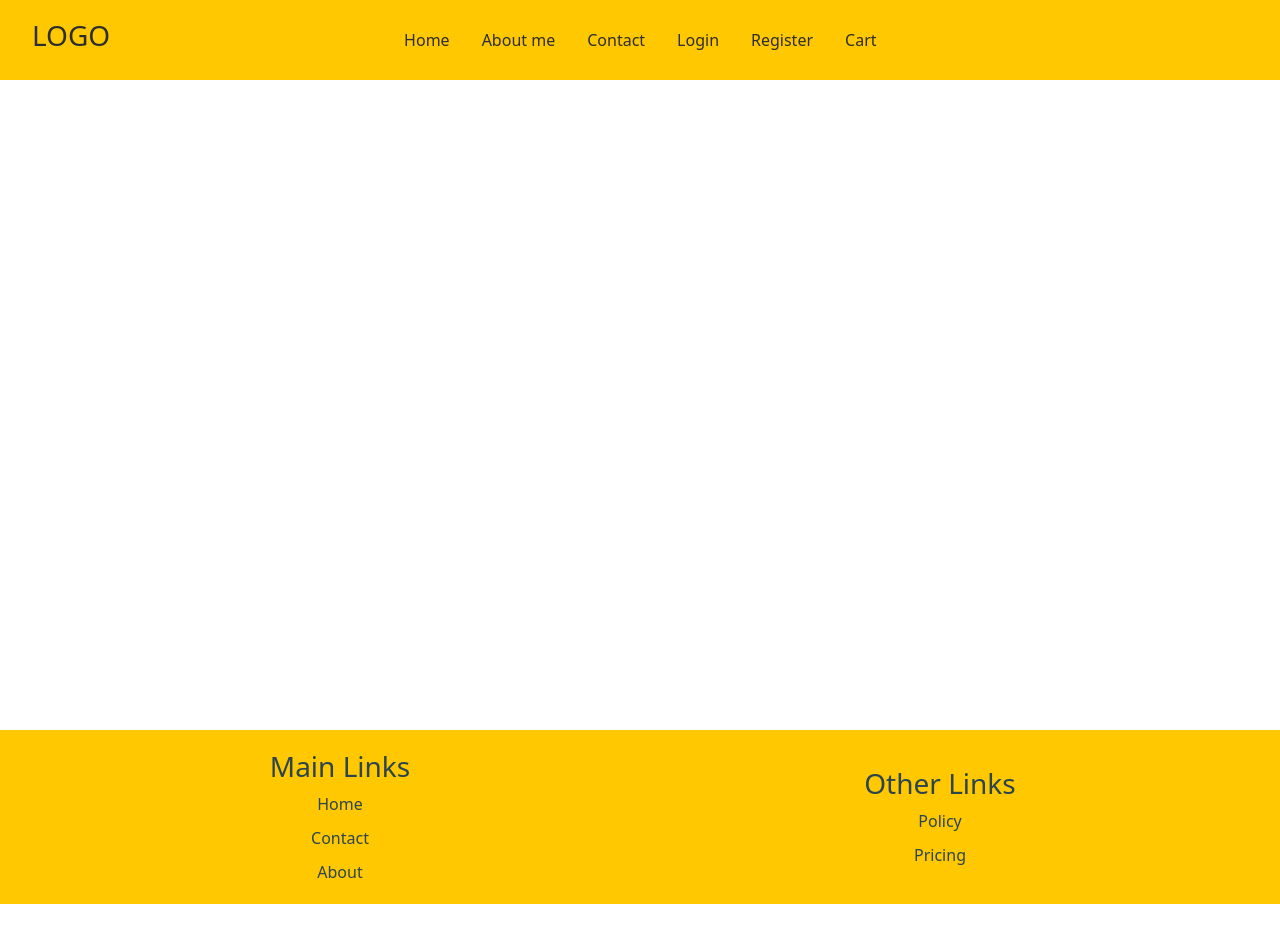
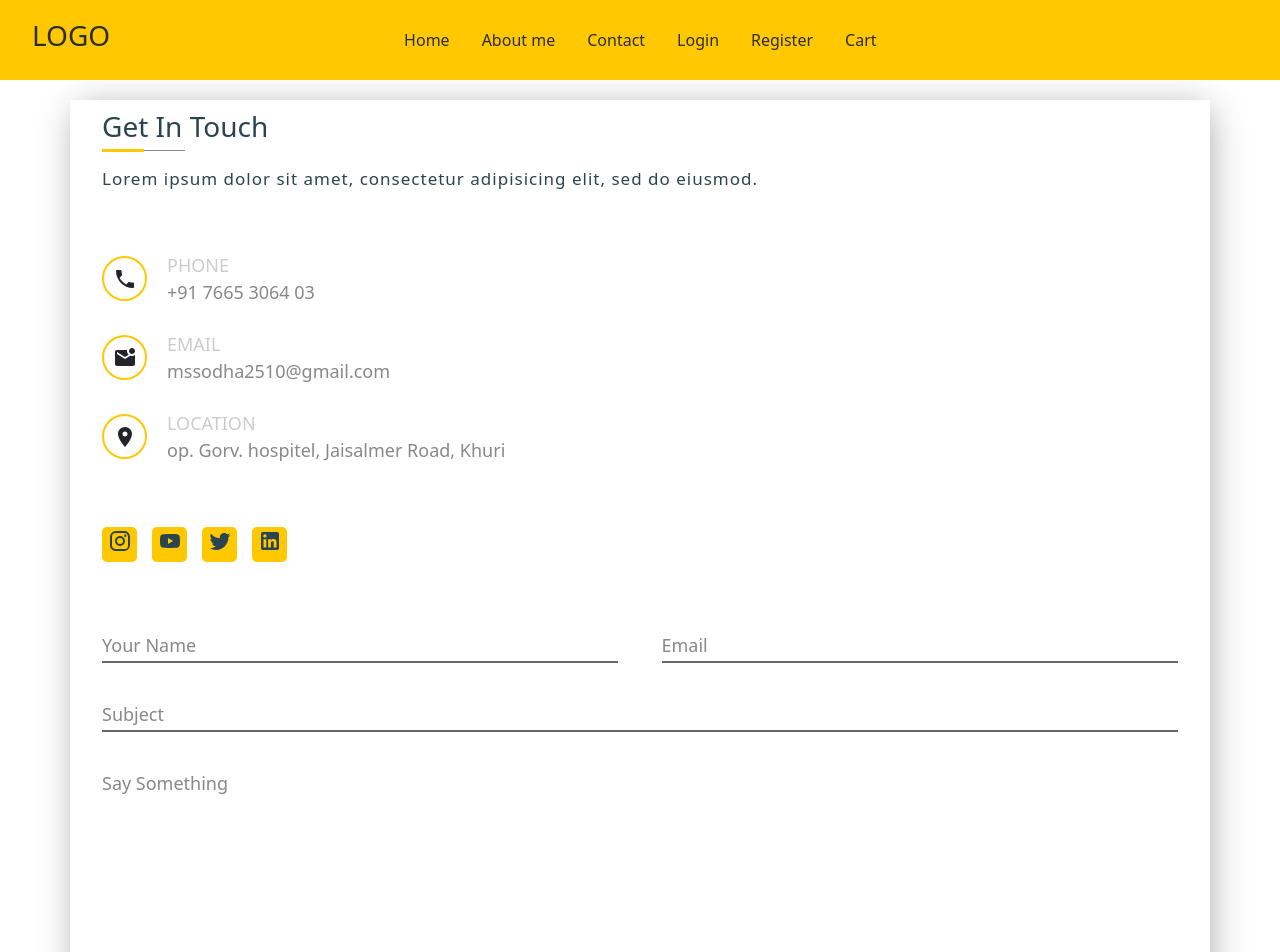
Before and after one commit to mahipalsinghsodha/PesonalE-com, a React (Create React App) app in the folder client/: page /contact in a window 1280 px wide. Shown: the top 952 px of the page. Before the commit the page ends 904 px from the top, so only its background shows below. Built offline with nearby package versions, Linux system fonts and the light colour scheme.

Commit message:
contact us page done

```diff
--- a/client/src/App.js
+++ b/client/src/App.js
@@ -4,6 +4,7 @@ import Register from "./pages/Register/Register";
 import Login from "./pages/Login/Login";
 import "./App.css";
 import Sidebar from "./components/Layout/Sidebar";
+import Contact from "./pages/Contact/Contact";
 
 function App() {
   return (
@@ -12,6 +13,7 @@ function App() {
         <Route path="/" element={<Home />} />
         <Route path="/login" element={<Login />} />
         <Route path="/register" element={<Register />} />
+        <Route path="/contact" element={<Contact />} />
       </Routes>
     </Sidebar>
   );
--- a/client/src/components/Layout/Header.css
+++ b/client/src/components/Layout/Header.css
@@ -14,6 +14,9 @@
 }
 
 header {
+  position: sticky;
+  top: 0;
+  width: 100%;
   display: flex;
   align-items: center;
   justify-content: space-between;
@@ -21,6 +24,7 @@ header {
   padding: 0 2rem;
   background-color: var(--mainColor);
   color: var(--textColor);
+  z-index: 1000; /* Add z-index to ensure the header appears above other elements */
 }
 
 nav a {
--- a/client/src/components/Layout/Sidebar.jsx
+++ b/client/src/components/Layout/Sidebar.jsx
@@ -6,7 +6,13 @@ const Sidebar = ({ children }) => {
   return (
     <div className="sidebar-sec">
       <Header />
-      <main style={{ minHeight: "650px" }}>{children}</main>
+      <main
+        style={{
+          minHeight: "650px",
+        }}
+      >
+        {children}
+      </main>
       <Footer />
     </div>
   );
--- /dev/null
+++ b/client/src/pages/Contact/Contact.jsx
@@ -0,0 +1,113 @@
+import React from "react";
+import { Link } from "react-router-dom";
+import LocalPhoneIcon from "@mui/icons-material/LocalPhone";
+import MarkEmailUnreadIcon from "@mui/icons-material/MarkEmailUnread";
+import InstagramIcon from "@mui/icons-material/Instagram";
+import YouTubeIcon from "@mui/icons-material/YouTube";
+import TwitterIcon from "@mui/icons-material/Twitter";
+import LinkedInIcon from "@mui/icons-material/LinkedIn";
+import PlaceIcon from "@mui/icons-material/Place";
+import "./contact.css";
+const Contact = () => {
+  return (
+    <div
+      style={{
+        display: "flex",
+        flexDirection: "column",
+        justifyContent: "center",
+        alignItems: "center",
+      }}
+    >
+      <div className="container">
+        <main className="row">
+          <section className="col left">
+            <div className="contactTitle">
+              <h2>Get In Touch</h2>
+              <p>
+                Lorem ipsum dolor sit amet, consectetur adipisicing elit, sed do
+                eiusmod.
+              </p>
+            </div>
+
+            <div className="contactInfo">
+              <div className="iconGroup">
+                <div className="icon">
+                  <LocalPhoneIcon />
+                </div>
+                <div className="details">
+                  <span>Phone</span>
+                  <span>+91 7665 3064 03</span>
+                </div>
+              </div>
+
+              <div className="iconGroup">
+                <div className="icon">
+                  <MarkEmailUnreadIcon />
+                </div>
+                <div className="details">
+                  <span>Email</span>
+                  <span>mssodha2510@gmail.com</span>
+                </div>
+              </div>
+
+              <div className="iconGroup">
+                <div className="icon">
+                  <PlaceIcon />
+                </div>
+                <div className="details">
+                  <span>Location</span>
+                  <span>op. Gorv. hospitel, Jaisalmer Road, Khuri</span>
+                </div>
+              </div>
+            </div>
+
+            <div className="socialMedia">
+              <Link to="/home">
+                <InstagramIcon />
+              </Link>
+              <Link to="/home">
+                <YouTubeIcon />
+              </Link>
+              <Link to="/home">
+                <TwitterIcon />
+              </Link>
+              <Link to="/home">
+                <LinkedInIcon />
+              </Link>
+            </div>
+          </section>
+
+          <section className="col right">
+            <form className="messageForm">
+              <div className="inputGroup halfWidth">
+                <input type="text" name="" required="required" />
+                <label>Your Name</label>
+              </div>
+
+              <div className="inputGroup halfWidth">
+                <input type="email" name="" required="required" />
+                <label>Email</label>
+              </div>
+
+              <div className="inputGroup fullWidth">
+                <input type="text" name="" required="required" />
+                <label>Subject</label>
+              </div>
+
+              <div className="inputGroup fullWidth">
+                <textarea required="required"></textarea>
+                <label>Say Something</label>
+              </div>
+
+              <div className="inputGroup fullWidth">
+                <button>Send Message</button>
+              </div>
+            </form>
+          </section>
+        </main>
+      </div>
+    </div>
+  );
+};
+
+export default Contact;
--- /dev/null
+++ b/client/src/pages/Contact/contact.css
@@ -0,0 +1,235 @@
+.container {
+  width: 90%;
+  min-height: auto;
+  display: flex;
+  justify-content: center;
+  align-items: center;
+  padding: 10px;
+  margin: 20px;
+  background-color: white;
+  box-shadow: 3px 4px 36px -6px rgba(0, 0, 0, 0.4);
+}
+.container .row {
+  display: flex;
+  justify-content: space-between;
+  width: 100%;
+  max-width: 1100px;
+}
+.row section.col {
+  display: flex;
+  flex-direction: column;
+}
+.row section.left {
+  flex-basis: 35%;
+  min-width: 320px;
+  margin-right: 60px;
+}
+.row section.right {
+  flex-basis: 60%;
+}
+section.left .contactTitle h2 {
+  position: relative;
+  font-size: 28px;
+  color: #2c444e;
+  display: inline-block;
+  margin-bottom: 25px;
+}
+section.left .contactTitle h2::before {
+  content: "";
+  position: absolute;
+  width: 50%;
+  height: 1px;
+  background-color: #888;
+  top: 120%;
+  left: 0;
+}
+section.left .contactTitle h2::after {
+  content: "";
+  position: absolute;
+  width: 25%;
+  height: 3px;
+  background-color: #ffc801;
+  top: calc(120% - 1px);
+  left: 0;
+}
+section.left .contactTitle p {
+  font-size: 17px;
+  color: #2c444e;
+  letter-spacing: 1px;
+  line-height: 1.2;
+  padding-bottom: 22px;
+}
+section.left .contactInfo {
+  margin-bottom: 16px;
+}
+.contactInfo .iconGroup {
+  display: flex;
+  align-items: center;
+  margin: 25px 0px;
+}
+.iconGroup .icon {
+  width: 45px;
+  height: 45px;
+  display: flex;
+  justify-content: center;
+  align-items: center;
+  text-align: center;
+  border: 2px solid #ffc801;
+  border-radius: 50%;
+  margin-right: 20px;
+  position: relative;
+}
+.iconGroup .icon i {
+  font-size: 20px;
+  color: #ddd;
+  position: absolute;
+  top: 50%;
+  left: 50%;
+  transform: translate(-50%, -50%);
+}
+.iconGroup .details span {
+  display: block;
+  color: #888;
+  font-size: 18px;
+}
+.iconGroup .details span:nth-child(1) {
+  text-transform: uppercase;
+  color: #ccc;
+}
+section.left .socialMedia {
+  display: flex;
+  justify-content: flex-start;
+  align-items: center;
+  flex-wrap: wrap;
+  margin: 22px 0px 20px;
+}
+.socialMedia a {
+  width: 35px;
+  height: 35px;
+  text-decoration: none;
+  text-align: center;
+  margin-right: 15px;
+  border-radius: 5px;
+  background-color: #ffc801;
+  transition: 0.4s;
+}
+.socialMedia a i {
+  color: #ddd;
+  font-size: 18px;
+  line-height: 35px;
+  border: 1px solid transparent;
+  transition-delay: 0.4s;
+}
+.socialMedia a:hover {
+  transform: translateY(-5px);
+  background-color: #2e2e2e;
+  color: #ffc801;
+  border: 1px solid #ffc801;
+}
+.socialMedia a:hover i {
+  color: #ffc801;
+}
+
+/* Code for the right section (column) */
+
+.row section.right .messageForm {
+  display: flex;
+  justify-content: space-between;
+  flex-wrap: wrap;
+  padding-top: 30px;
+}
+.row section.right .inputGroup {
+  margin: 18px 0px;
+  position: relative;
+}
+.messageForm .halfWidth {
+  flex-basis: 48%;
+}
+.messageForm .fullWidth {
+  flex-basis: 100%;
+}
+.messageForm input,
+.messageForm textarea {
+  width: 100%;
+  font-size: 18px;
+  padding: 2px 0px;
+
+  color: black;
+  border: none;
+  border-bottom: 2px solid #666;
+  outline: none;
+}
+.messageForm textarea {
+  resize: none;
+  height: 220px;
+  display: block;
+}
+textarea::-webkit-scrollbar {
+  width: 5px;
+}
+textarea::-webkit-scrollbar-track {
+  background-color: #1e1e1e;
+  border-radius: 15px;
+}
+textarea::-webkit-scrollbar-thumb {
+  background-color: #ffc801;
+  border-radius: 15px;
+}
+.inputGroup label {
+  position: absolute;
+  left: 0;
+  bottom: 4px;
+  color: #888;
+  font-size: 18px;
+  transition: 0.4s;
+  pointer-events: none;
+}
+.inputGroup:nth-child(4) label {
+  top: 2px;
+}
+.inputGroup input:focus ~ label,
+.inputGroup textarea:focus ~ label,
+.inputGroup input:valid ~ label,
+.inputGroup textarea:valid ~ label {
+  transform: translateY(-30px);
+  font-size: 16px;
+}
+.inputGroup button {
+  padding: 8px 16px;
+  font-size: 18px;
+  background-color: #ffc801;
+  color: black;
+  border: 1px solid transparent;
+  border-radius: 25px;
+  outline: none;
+  cursor: pointer;
+  box-shadow: 0px 8px 15px rgba(0, 0, 0, 0.3);
+  transition: 0.4s;
+}
+.inputGroup button:hover {
+  background-color: #2e2e2e;
+  color: #ffc801;
+  box-shadow: 0px 0px 15px rgba(0, 0, 0, 0.3);
+  border: 1px solid #ffc801;
+}
+@media (max-width: 1100px) {
+  .messageForm .halfWidth {
+    flex-basis: 100%;
+  }
+  .iconGroup .details {
+    font-size: 12px;
+  }
+}
+@media (max-width: 900px) {
+  .container .row {
+    flex-wrap: wrap;
+  }
+  .row section.left,
+  .row section.right {
+    flex-basis: 100%;
+    margin: 10px;
+  }
+  .iconGroup .details {
+    font-size: 12px;
+  }
+}
--- a/client/src/pages/Login/Login.jsx
+++ b/client/src/pages/Login/Login.jsx
@@ -18,7 +18,6 @@ function Login() {
       }}
     >
       <div className={styles.container}>
-        <h1 className={styles.heading}>Log in Form</h1>
         <div className={styles.form_container}>
           <div className={styles.left}>
             <img className={styles.img} src="./images/login.jpg" alt="login" />
--- a/client/src/pages/Register/Register.jsx
+++ b/client/src/pages/Register/Register.jsx
@@ -17,7 +17,6 @@ function Signup() {
       }}
     >
       <div className={styles.container}>
-        <h1 className={styles.heading}>Sign up Form</h1>
         <div className={styles.form_container}>
           <div className={styles.left}>
             <img
```
Also changed, not shown: client/src/pages/Login/styles.module.css (+53 -47 lines), client/src/pages/Register/styles.module.css (+17 -20 lines).
